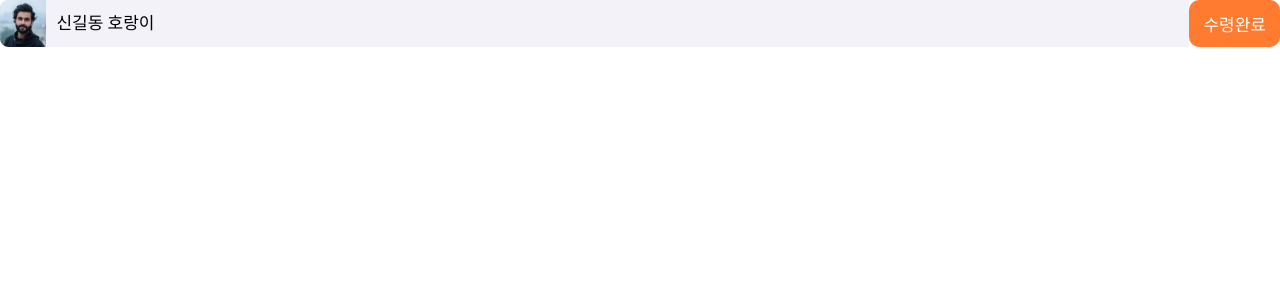
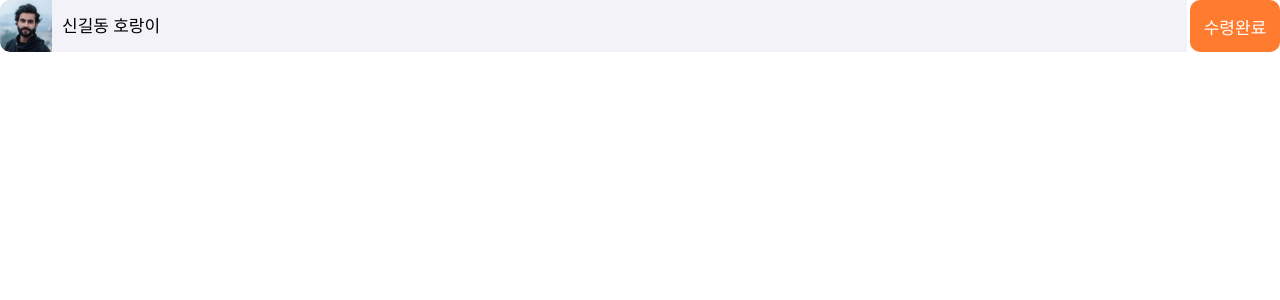
Before and after one commit to naeggeodo/naeggeodo-web, a Next.js app: page /check-deposit in a window 1280 px wide. Shown: the top 300 px of the page. Built offline with nearby package versions, Linux system fonts and the light colour scheme.

Commit message:
feat : 수령완료 컴포넌트 UI 구현

```diff
--- a/src/components/check-deposit/CheckDepositItem.tsx
+++ b/src/components/check-deposit/CheckDepositItem.tsx
@@ -1,15 +1,24 @@
 import Image from 'next/image';
 import React from 'react';
 
+import profile from '../../assets/img/profile.svg';
 import styled from 'styled-components';
-import profile from '../../assets/img/profile.svg';
 import palette from '../../styles/palette';
+import responsive from '../../styles/responsive';
 import CompleteDepositButton from './CompleteDepositButton';
 
 const CheckDepositItem = ({ userNickName }: { userNickName: string }) => {
   return (
     <Container>
-      <Image src={profile} width={52} height={52} />
+      <div style={{ height: '52px' }}>
+        <StyledImg
+          src={profile}
+          layout='fixed'
+          width={52}
+          height={52}
+          objectFit='contain'
+        />
+      </div>
       <NickNameWrapper>{userNickName}</NickNameWrapper>
       <CompleteDepositButton />
     </Container>
@@ -20,15 +29,24 @@ const Container = styled.div`
   display: flex;
   align-items: center;
   width: 100%;
+  font-size: 17px;
+
+  & > button {
+    margin-left: 3px;
+  }
+`;
+
+const StyledImg = styled(Image)`
+  border-radius: 10px 0px 0px 10px;
 `;
 
 const NickNameWrapper = styled.div`
   display: flex;
+  min-width: 115px;
   width: 100%;
   align-items: center;
   padding-left: 10px;
-  height: 47px;
-  font-size: 17px;
+  height: 52px;
   background-color: ${palette.bgGray};
 `;
 
--- a/src/components/check-deposit/CompleteDepositButton.tsx
+++ b/src/components/check-deposit/CompleteDepositButton.tsx
@@ -1,6 +1,7 @@
 import React from 'react';
 import styled from 'styled-components';
 import palette from '../../styles/palette';
+import responsive from '../../styles/responsive';
 
 const CompleteDepositButton = () => {
   return <Button>수령완료</Button>;
@@ -18,7 +19,12 @@ const Button = styled.button`
   outline: none;
   border-radius: 10px;
   width: 100px;
-  height: 47px;
+  height: 52px;
+
+  @media ${responsive.compact} {
+    font-size: 15px;
+    min-width: 70px;
+  }
 `;
 
 export default CompleteDepositButton;
--- /dev/null
+++ b/src/styles/responsive.ts
@@ -0,0 +1,3 @@
+export default {
+  compact: '(max-width: 390px)',
+};
```
Also changed, not shown: 1 other file (tests, documents, lock files or other folders).
